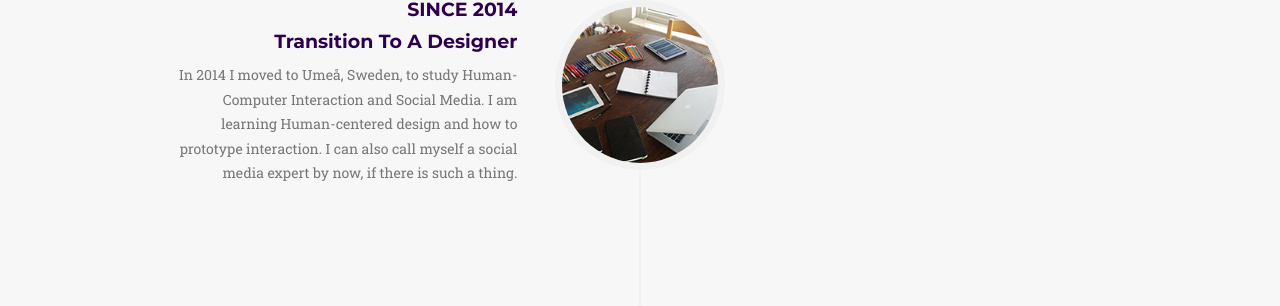
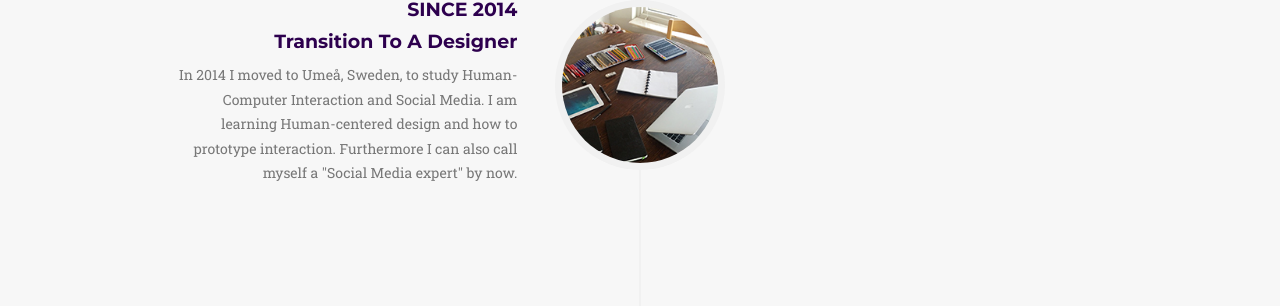
Before and after one commit to marororom/marororom.github.io, a Jekyll site: the page built from index.html, in a window 1280 px wide and 900 px high, scrolled down 2593 px. Shown: the part 195-501 px from the top of the window. Built offline with Jekyll 4.4.1, drawn with Linux system fonts in a browser that asks for light colours; some web fonts are replaced.

Commit message:
changed wording and cv

```diff
--- a/_includes/about.html
+++ b/_includes/about.html
@@ -48,7 +48,7 @@
                                     <h4 class="subheading">Transition To A Designer</h4>
                                 </div>
                                 <div class="timeline-body">
-                                    <p class="text-muted">In 2014 I moved to Ume&aring, Sweden, to study Human-Computer Interaction and Social Media. I am learning Human-centered design and how to prototype interaction. I can also call myself a social media expert by now, if there is such a thing.</p>
+                                    <p class="text-muted">In 2014 I moved to Ume&aring, Sweden, to study Human-Computer Interaction and Social Media. I am learning Human-centered design and how to prototype interaction. Furthermore I can also call myself a &quot;Social Media expert&quot; by now.</p>
                                 </div>
                             </div>
                         </li>
--- a/_includes/modal1.html
+++ b/_includes/modal1.html
@@ -14,7 +14,7 @@
                         <hr class="star-primary">
                         <p>
                         <h5>Info</h5>
-                        This project is based on an university group assignment in cooperation with Wikimedia Sweden. The project took place between February and March 2015.
+                        This project is based on an university group assignment in cooperation with Wikimedia Sweden. The project took place between February and March 2015 and was presented to Wikimedia.
                         </p>
                         <p>
                         <h5>Background</h5>
```
Also changed, not shown: 1 other file.
